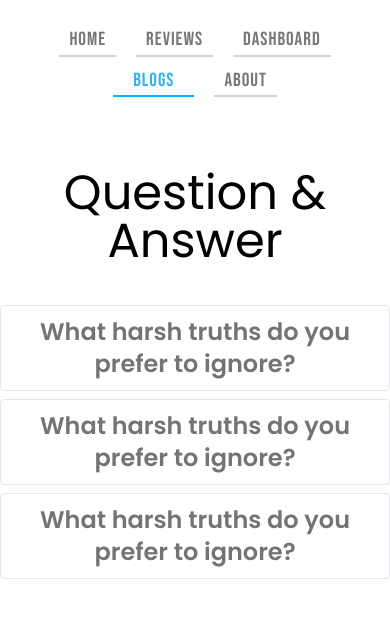
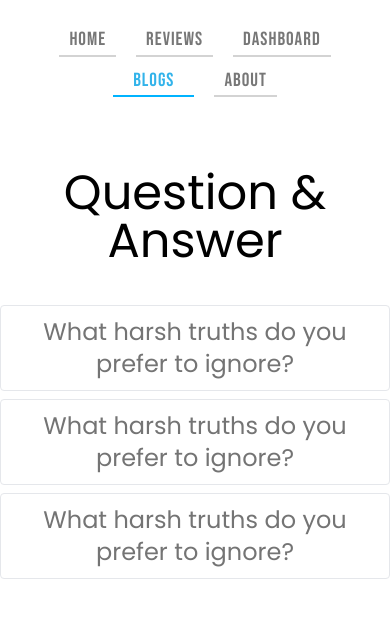
Before and after one commit to Developer-Rakib/fancy-book, a React (Vite) app: page /blogs in a window 390 px wide. Shown: the top 618 px of the page. Built offline with nearby package versions, Linux system fonts and the light colour scheme.

Commit message:
responsive st

```diff
--- a/index.html
+++ b/index.html
@@ -3,7 +3,7 @@
 
 <head>
   <meta charset="UTF-8" />
-  <link rel="shortcut icon" href="./src/img/fav.jpg" type="image/x-icon">
+  <link rel="shortcut icon" href="./src/img/images.png" type="image/x-icon">
   <meta name="viewport" content="width=device-width, initial-scale=1.0" />
   <script src="https://kit.fontawesome.com/be05696d9e.js" crossorigin="anonymous"></script>
   <title>Fencey Book</title>
--- a/src/components/Blogs/Blogs.css
+++ b/src/components/Blogs/Blogs.css
@@ -4,7 +4,6 @@
 
 .blog-contaner h4 {
     padding: 10px 0px;
-    font-weight: 600;
     color: #747474;
 }
 
--- a/src/components/DemoReview/Review/Review.jsx
+++ b/src/components/DemoReview/Review/Review.jsx
@@ -25,6 +25,7 @@
                         halfIcon={<i className="fa fa-star-half-alt"></i>}
                         fullIcon={<i className="fa fa-star"></i>}
                         color="#FB8200"
+                        activeColor="gray"
                     />
                 </h3>
             </div>
--- a/src/components/Header/Header.css
+++ b/src/components/Header/Header.css
@@ -27,6 +27,4 @@
     letter-spacing: 1px;
     font-size: 19px;
     padding: 0 20px;
-
-
 }
```
Also changed, not shown: src/img/images.png (added).
